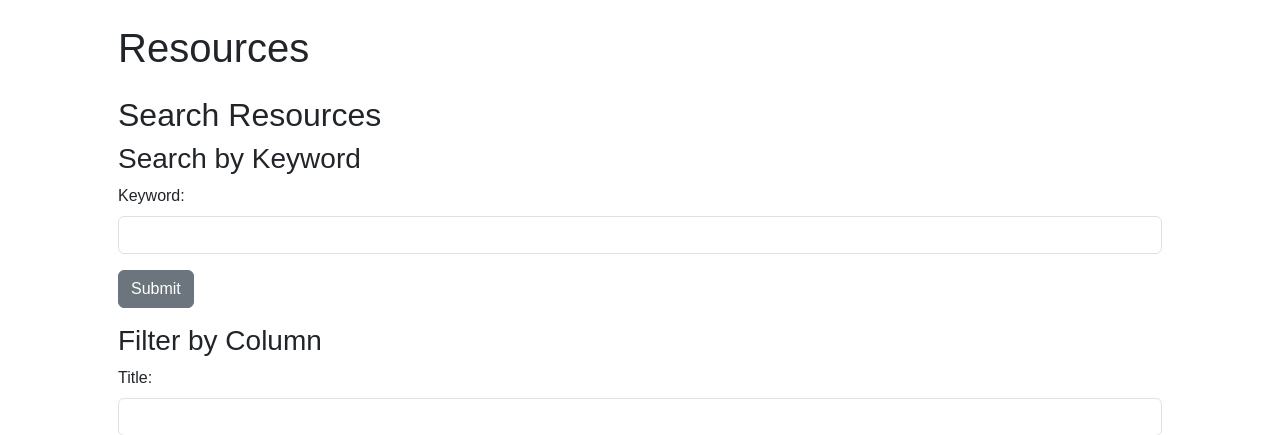
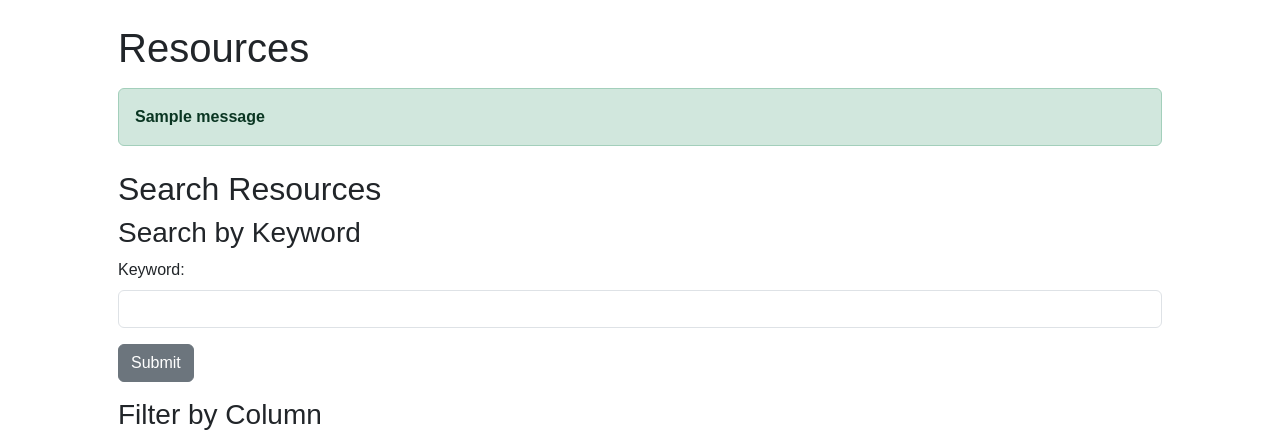
Before and after one commit to qgt7zm/capstone-project, a Django app: page /resources in a window 1280 px wide. Shown: the part 72-507 px from the top of the page. Run offline with Django 5.2, Linux system fonts and the light colour scheme; tables that the repository leaves empty hold one stand-in row (values such as "Sample post"); one stand-in notice (Sample message) is shown; some libraries are stand-ins or nearby versions.

Commit message:
Messages for creating resources and results

```diff
--- a/myapp/templates/myapp/resources.html
+++ b/myapp/templates/myapp/resources.html
@@ -7,6 +7,15 @@
 <!--Main Content-->
 {% block main %}
 <h1>Resources</h1>
+
+<!--Show messages-->
+    {% if messages %}
+    {% for message in messages %}
+    <div class="alert alert-{{ message.tags }} mt-3">
+        <strong>{{ message }}</strong>
+    </div>
+    {% endfor %}
+    {% endif %}
 
 <section class="my-4">
     <h2>Search Resources</h2>
--- a/myapp/views.py
+++ b/myapp/views.py
@@ -143,6 +143,8 @@ def resources(request) -> HttpResponse:
             for i, author in enumerate(authors):
                 ResourceAuthor.objects.create(resource=resource, author=author, order=i)
 
+            messages.success(request, "Resource created successfully.")
+
     # TODO order by citation
     context = {
         "resources": filtered_results
@@ -192,7 +194,9 @@ def resource_view(request, resource_pk: int) -> HttpResponse:
                 sample_size=sample_size
             )
             result.elements.set(elements)
-            result.outcomes.set(outcomes),
+            result.outcomes.set(outcomes)
+
+            messages.success(request, "Result created successfully.")
 
     results = Result.objects.filter(resource=resource)
     context = {
@@ -207,7 +211,6 @@ def resource_view(request, resource_pk: int) -> HttpResponse:
 
 
 def add_resource(request) -> HttpResponse:
-    # TODO messages
     return render(
         request,
         "myapp/add_resource.html"
@@ -215,7 +218,6 @@ def add_resource(request) -> HttpResponse:
 
 
 def add_result(request, resource_pk: int) -> HttpResponse:
-    # TODO messages
     resource = get_object_or_404(Resource, pk=resource_pk)
     context = {
         "resource": resource,
```
Also changed, not shown: myapp/templates/myapp/resource_view.html (+9 -0 lines).
